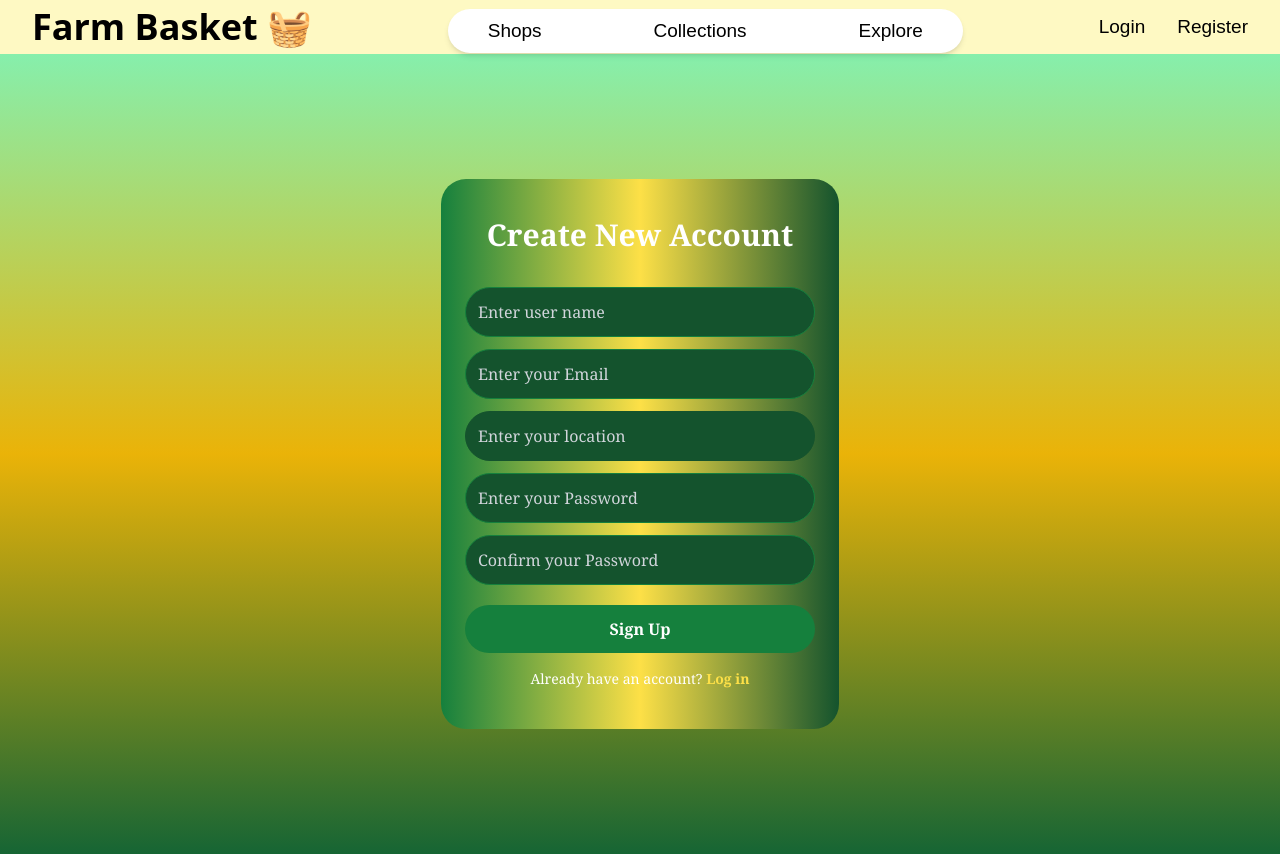
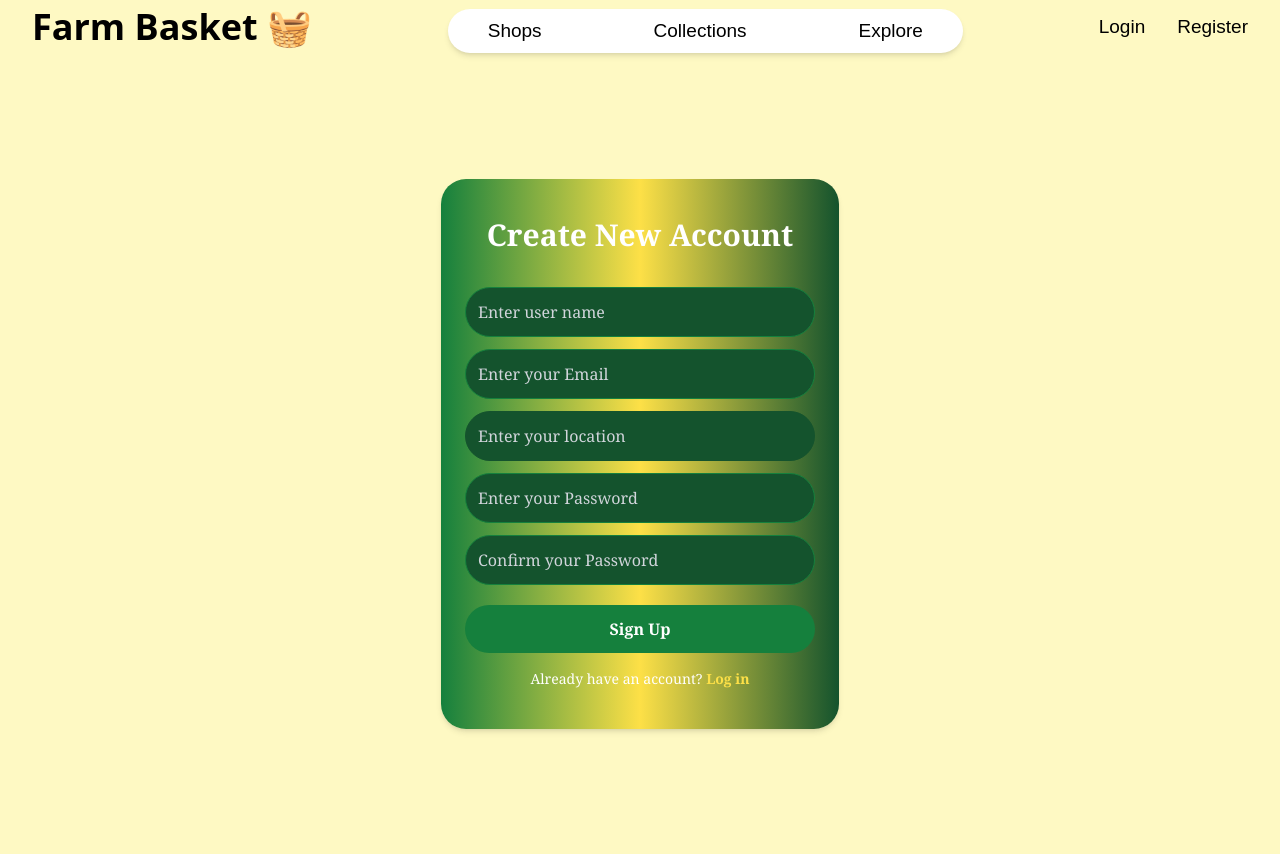
Before and after one commit to 120lennox/farm-basket-frontend, a Next.js app in the folder farmbasket/: page /authentication/signUp in a window 1280 px wide. Built offline with nearby package versions, Linux system fonts and the light colour scheme; a web font is replaced by a local one.

Commit message:
new commits

```diff
--- a/farmbasket/app/authentication/login/page.tsx
+++ b/farmbasket/app/authentication/login/page.tsx
@@ -63,7 +63,7 @@ export default function Login() {
   }
 
   return (
-    <div className="bg-gradient-to-r from-green-700 via-yellow-300 to-green-900 flex justify-center items-center h-screen">
+    <div className="rounded-lg shadow-lg flex justify-center items-center h-screen">
       <div className="bg-white h-[650px] w-[500px] border shadow-lg rounded-lg">
         <header className="bg-gradient-to-r from-green-700 via-yellow-300 to-green-900 h-[300px] text-center text-white font-serif flex flex-col justify-center items-center p-6">
           <h1 className="font-extrabold text-[30px]">Welcome to Farm Basket</h1>
--- a/farmbasket/app/authentication/signUp/page.tsx
+++ b/farmbasket/app/authentication/signUp/page.tsx
@@ -97,8 +97,8 @@ export default function SignUp() {
   }
 
   return (
-    <div className="flex flex-col justify-center items-center h-screen bg-gradient-to-t from-green-800 via-yellow-500 to-green-300 px-4">
-      <div className="bg-gradient-to-r from-green-700 via-yellow-300 to-green-900 h-[550px] rounded-[25px] text-center text-white font-serif flex flex-col justify-center items-center p-6">
+    <div className="flex flex-col justify-center items-center h-screen px-4">
+      <div className="bg-gradient-to-r from-green-700 via-yellow-300 to-green-900 h-[550px] rounded-[25px] text-center shadow-md text-white font-serif flex flex-col justify-center items-center p-6">
         <h1 className="text-white text-[30px] font-bold text-2xl mb-6">
           Create New Account
         </h1>
@@ -179,7 +179,7 @@ export default function SignUp() {
         <p className="text-sm text-white mt-4">
           Already have an account?{" "}
           <Link
-            href="/authentification/login"
+            href="/authentication/login"
             className="text-yellow-300 hover:underline font-bold"
           >
             Log in
--- /dev/null
+++ b/farmbasket/app/shops/[id]/loading.tsx
@@ -0,0 +1,7 @@
+export default function loading(){
+    return <div>
+        <div className="mx-8 mt-20 text-[28px]">
+            Loading ...
+        </div>
+    </div>
+}
--- /dev/null
+++ b/farmbasket/app/shops/loading.tsx
@@ -0,0 +1,7 @@
+export default function loading(){
+    return <div>
+        <div className="mx-8 mt-20 text-[28px]">
+            Loading ...
+        </div>
+    </div>
+}
```
